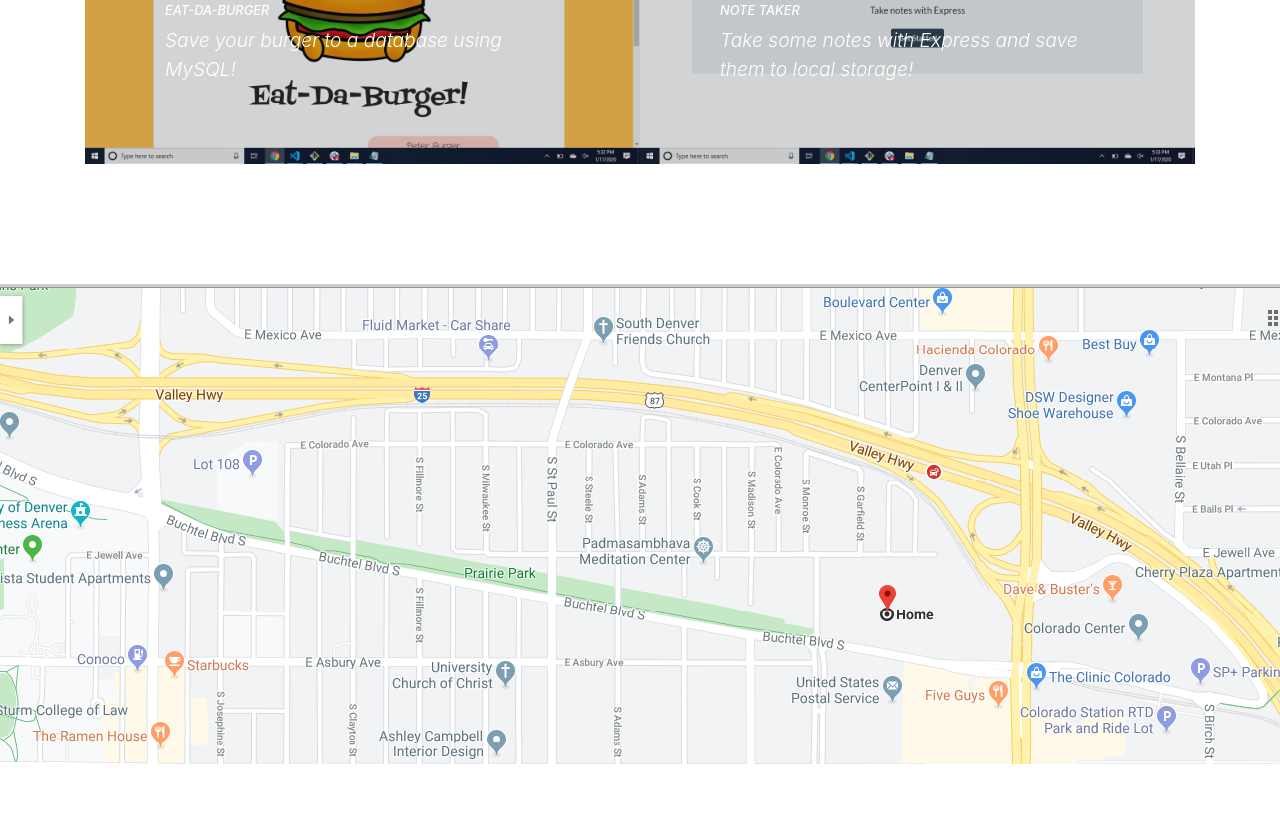
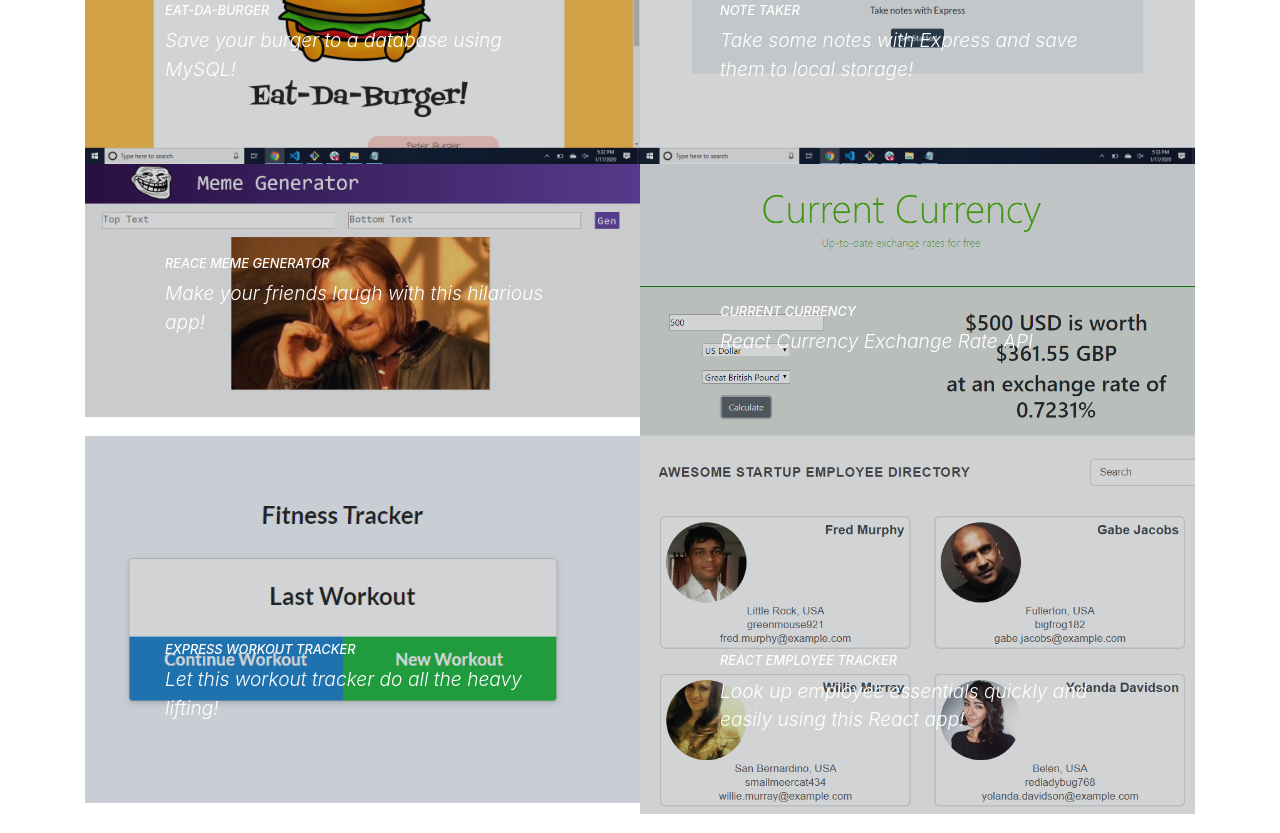
Before and after one commit to peteraugros/newProfPort, a website with bundled scripts: page index.html in a window 1280 px wide. Shown: the part 4247-5080 px from the top of the page. Built offline with nearby package versions, Linux system fonts and the light colour scheme; files whose address does not match are found by name.

Commit message:
updated projects in portfolio section

```diff
--- a/index.html
+++ b/index.html
@@ -215,6 +215,50 @@
             <img class="img-fluid" src="img/Note Taker.png" alt="">
           </a>
         </div>
+        <div class="col-lg-6">
+          <a class="portfolio-item" href="https://guarded-tundra-82525.herokuapp.com/">
+            <span class="caption">
+              <span class="caption-content">
+                <h2>Reace Meme Generator</h2>
+                <p class="mb-0">Make your friends laugh with this hilarious app!</p>
+              </span>
+            </span>
+            <img class="img-fluid" src="img/MemeGen.png" alt="">
+          </a>
+        </div>
+        <div class="col-lg-6">
+          <a class="portfolio-item" href="https://damp-savannah-05409.herokuapp.com/">
+            <span class="caption">
+              <span class="caption-content">
+                <h2>Current Currency</h2>
+                <p class="mb-0">React Currency Exchange Rate API</p>
+              </span>
+            </span>
+            <img class="img-fluid" src="img/CurrentCurrency.png" alt="">
+          </a>
+        </div>
+        <div class="col-lg-6">
+          <a class="portfolio-item" href="https://desolate-depths-50174.herokuapp.com/">
+            <span class="caption">
+              <span class="caption-content">
+                <h2>Express Workout Tracker</h2>
+                <p class="mb-0">Let this workout tracker do all the heavy lifting!</p>
+              </span>
+            </span>
+            <img class="img-fluid" src="img/FitnessTracker.png" alt="">
+          </a>
+        </div>
+        <div class="col-lg-6">
+          <a class="portfolio-item" href="https://aqueous-tundra-94643.herokuapp.com/">
+            <span class="caption">
+              <span class="caption-content">
+                <h2>React Employee Tracker</h2>
+                <p class="mb-0">Look up employee essentials quickly and easily using this React app!</p>
+              </span>
+            </span>
+            <img class="img-fluid" src="img/EmployeeTracker.png" alt="">
+          </a>
+        </div>
 
 
 
```
Also changed, not shown: pdf.html (+1 -1 lines), img/CurrentCurrency.PNG (added), img/EmployeeTracker.PNG (added), img/FitnessTracker.PNG (added), img/MemeGen.PNG (added), 2 other files.
